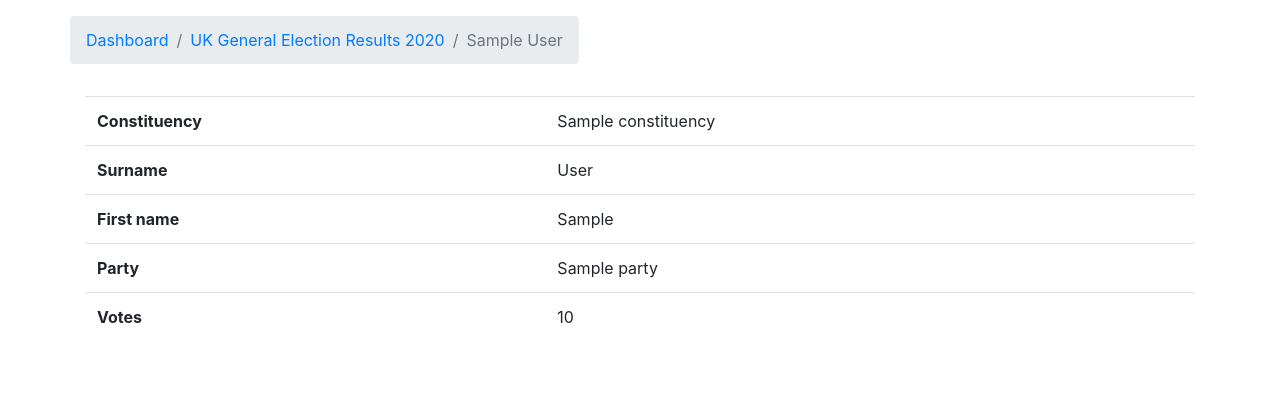
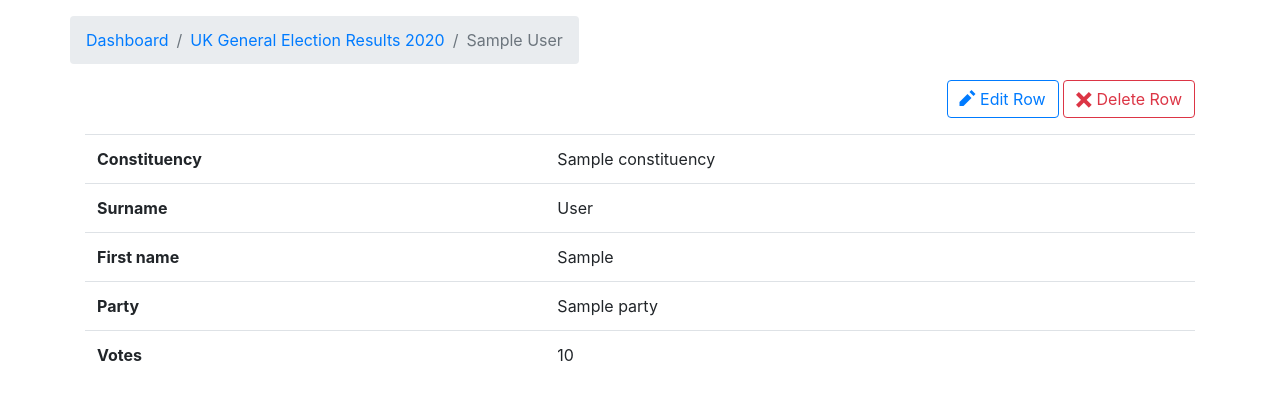
Before and after one commit to encode/hostedapi, a Python web app: template templates/detail.html in a window 1280 px wide. Shown: the part 56-456 px from the top of the page. Run offline with Jinja, Linux system fonts and the light colour scheme; the template is opened without the code that fills it: most values are stand-ins (such as "Sample title", 1, 10 or a date in 2020); some libraries are stand-ins or nearby versions.

Commit message:
Add controls for editing data

```diff
--- a/templates/detail.html
+++ b/templates/detail.html
@@ -11,6 +11,27 @@
           <li class="breadcrumb-item active">{{ item.first_name }} {{ item.surname }}</li>
         </ol>
       </nav>
+    </div>
+
+    <div class="row">
+      <div class="col-md-12">
+        <div style="float: right">
+        <!--<button class="btn btn-outline-dark" type="button" id="button-addon2">Edit Columns</button>-->
+
+        <!--<div class="btn-group" role="group">
+          <button id="btnGroupDrop1" type="button" class="btn btn-outline-dark dropdown-toggle" data-toggle="dropdown" aria-haspopup="true" aria-expanded="false">
+            Export
+          </button>
+          <div class="dropdown-menu" aria-labelledby="btnGroupDrop1">
+            <a class="dropdown-item" href="#">JSON</a>
+            <a class="dropdown-item" href="#">CSV</a>
+          </div>
+        </div>-->
+        <button class="btn btn-outline-primary" type="button" id="button-addon2" data-toggle="modal" data-target="#editModal"><span class="oi oi-pencil" title="icon name" aria-hidden="true"></span> Edit Row</button>
+        <button class="btn btn-outline-danger" type="button" id="button-addon2" data-toggle="modal" data-target="#deleteModal"><span class="oi oi-x" title="icon name" aria-hidden="true"></span>
+ Delete Row</button>
+      </div>
+      </div>
     </div>
 
     <div class="row pt-3">
@@ -38,4 +59,65 @@
     </div>
   </div>
 </main>
+
+<div class="modal fade" id="deleteModal" tabindex="-1" role="dialog" aria-labelledby="exampleModalLabel" aria-hidden="true">
+  <div class="modal-dialog" role="document">
+    <div class="modal-content">
+      <div class="modal-header">
+        <h5 class="modal-title" id="exampleModalLabel">Delete Row</h5>
+        <button type="button" class="close" data-dismiss="modal" aria-label="Close">
+          <span aria-hidden="true">&times;</span>
+        </button>
+      </div>
+      <div class="modal-body">
+        Are you sure?
+      </div>
+      <div class="modal-footer">
+        <button type="button" class="btn btn-outline-danger"><span class="oi oi-x" title="icon name" aria-hidden="true"></span> Confirm Delete</button>
+      </div>
+    </div>
+  </div>
+</div>
+
+<div class="modal fade" id="editModal" tabindex="-1" role="dialog" aria-labelledby="exampleModalLabel" aria-hidden="true">
+  <div class="modal-dialog modal-lg" role="document">
+    <div class="modal-content">
+      <div class="modal-header">
+        <h5 class="modal-title" id="exampleModalLabel">Edit Row</h5>
+        <button type="button" class="close" data-dismiss="modal" aria-label="Close">
+          <span aria-hidden="true">&times;</span>
+        </button>
+      </div>
+      <form>
+      <div class="modal-body">
+        <div class="pr-3">
+        <div class="form-group row">
+          <label for="constituencyInput" class="col-sm-3 col-form-label">Constituency</label>
+          <input type="text" class="col-sm-9 form-control" id="exampleInputEmail1" value="{{ item.constituency }}">
+        </div>
+        <div class="form-group row">
+          <label for="surnameInput" class="col-sm-3 col-form-label">Surname</label>
+          <input type="text" class="col-sm-9 form-control" id="surnameInput" value="{{ item.surname }}">
+        </div>
+        <div class="form-group row">
+          <label for="firstNameInput" class="col-sm-3 col-form-label">First name</label>
+          <input type="text" class="col-sm-9 form-control" id="firstNameInput" value="{{ item.first_name }}">
+        </div>
+        <div class="form-group row">
+          <label for="partyInput" class="col-sm-3 col-form-label">Party</label>
+          <input type="text" class="col-sm-9 form-control" id="partyInput" value="{{ item.party }}">
+        </div>
+        <div class="form-group row">
+          <label for="votesInput" class="col-sm-3 col-form-label">Votes</label>
+          <input type="number" class="col-sm-9 form-control" id="votesInput" value="{{ item.votes }}">
+        </div>
+        </div>
+      </div>
+      <div class="modal-footer">
+        <button type="button" class="btn btn-outline-primary"><span class="oi oi-check" title="icon name" aria-hidden="true"></span> Save Changes</button>
+      </div>
+      </form>
+    </div>
+  </div>
+</div>
 {% endblock %}
```
Also changed, not shown: templates/table.html (+43 -1 lines).
